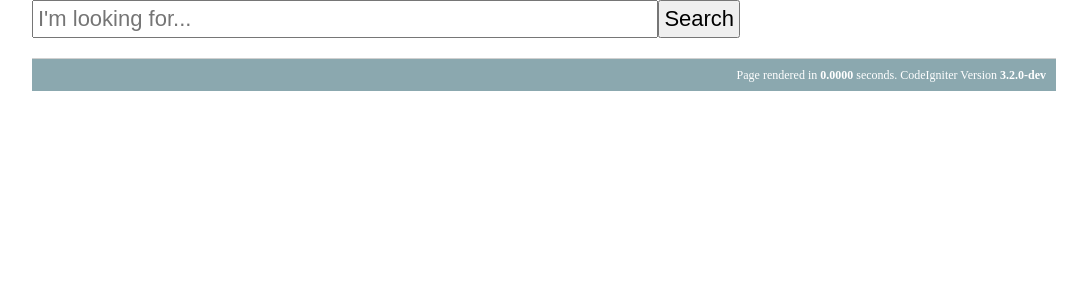
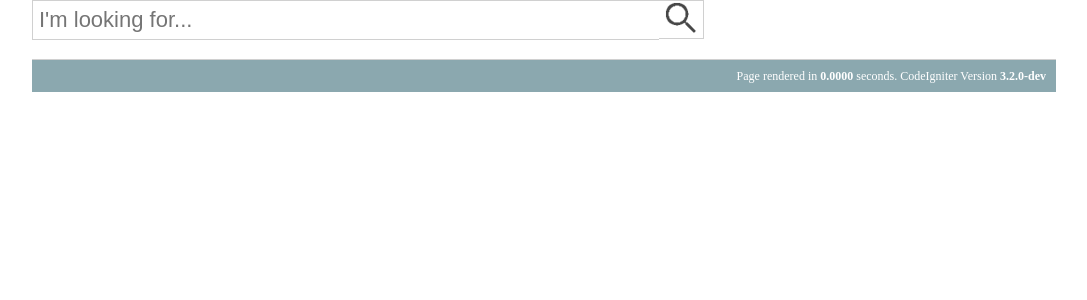
Before and after one commit to masarapmabuhay/UsbongStore, a CodeIgniter app: page /usbong_store/ in a window 1280 px wide. Shown: the top 300 px of the page, without its empty margins (96-1183 px from the left). Run offline with CodeIgniter, Linux system fonts and the light colour scheme.

Commit message:
+updated: search box design --> uses: magnifying glass icon as the search button

```diff
--- a/usbong_store/application/views/templates/header.php
+++ b/usbong_store/application/views/templates/header.php
@@ -41,15 +41,22 @@ defined('BASEPATH') OR exit('No direct script access allowed');
 		width: 60%;
 		float:left;
 		font-size: 22px;
-		padding: 4px;
+		padding: 6px;
+		border: #ffffff;
+		border-top: 1px solid #d0d0d0;
+		border-left: 1px solid #d0d0d0;
+		border-bottom: 1px solid #d0d0d0;
 	}
 
 	.Button-container {
 	}
 
 	.Button {
-		font-size: 22px;
-		padding: 4px;
+		border-top: 1px solid #d0d0d0;
+		border-right: 1px solid #d0d0d0;
+		border-bottom: 1px solid #d0d0d0;
+		border-left: #ffffff;
+		background:#ffffff;
 	}
 }
 
@@ -59,7 +66,7 @@ defined('BASEPATH') OR exit('No direct script access allowed');
 <!--	<img src="<?php echo base_url('assets/images/usbongStoreBrandLogo.png'); ?>">	-->
 	<div class="Search">
 		<input type="text" class="Search-input" placeholder="I'm looking for...">
-		<div class="Button-container"><button type="button" class="Button">Search</button></div>
+		<div class="Button-container"><button type="button" class="Button"><img src="<?php echo base_url('assets/images/magnifying_glass.png'); ?>"></button></div>
     </div>
 </body>
 </html>
```
Also changed, not shown: usbong_store/assets/images/magnifying_glass.png (added).
